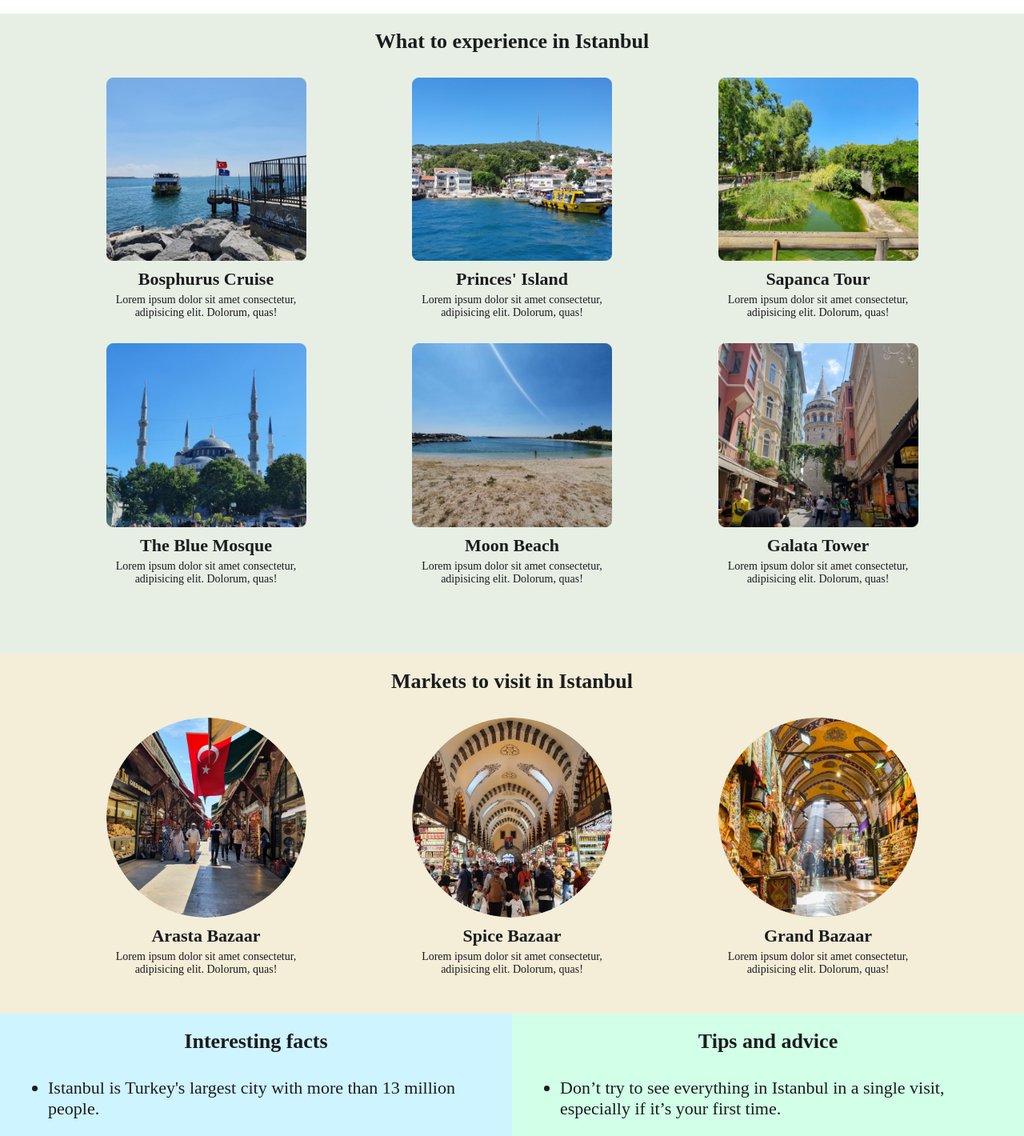
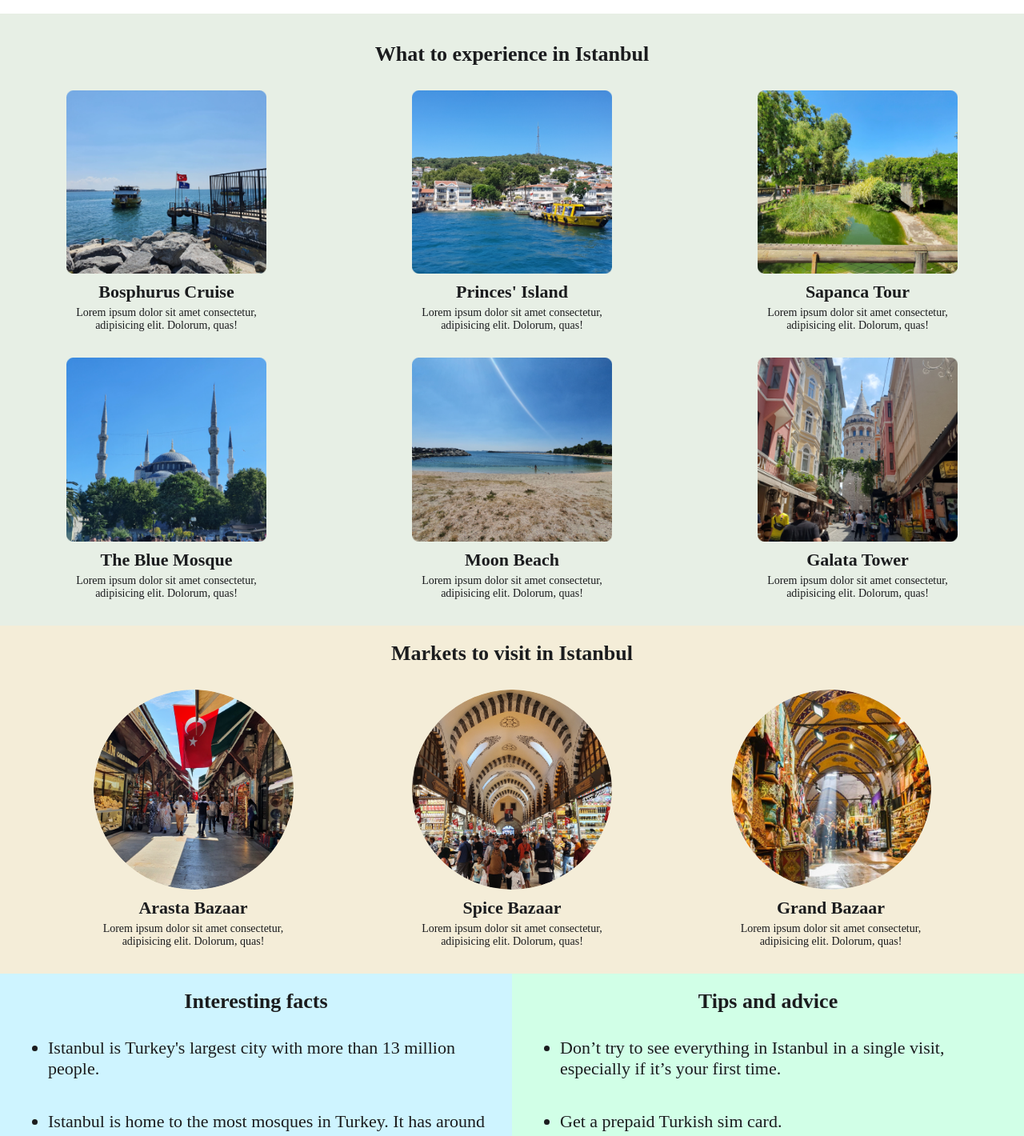
Before and after one commit to amar-ashfaq/HolidayHomepage, a plain HTML site: page index.html in a window 1280 px wide. Shown: the part 1131-2551 px from the top of the page at 80% size. Drawn offline with Linux system fonts and the light colour scheme.

Commit message:
Fixed the main section and lower main section

```diff
--- a/index.html
+++ b/index.html
@@ -49,8 +49,8 @@
             quas!
           </p>
         </div>
-      </div>
-      <div class="main-section-images-row">
+        <!-- </div>
+      <div class="main-section-images-row"> -->
         <div class="experience-img-card">
           <img src="images/The Blue Mosque.png" class="experience-img" />
           <h2 class="experience-name">The Blue Mosque</h2>
--- a/styles.css
+++ b/styles.css
@@ -39,22 +39,24 @@ body {
 /* ----- MAIN SECTION ----- */
 #main-section {
     width: 100%;
-    height: 800px;
+    /* height: 800px; */
     background: #e7efe5;
 }
 
 #main-body-title {
+    font-size: 1.625rem;
     font-weight: 600;
     margin-top: 0;
-    padding-top: 20px;
-    font-size: 26px;
+    padding-top: 1.384em;
 }
 
 /* body */
 .main-section-images-row {
     display: flex;
     justify-content: space-evenly;
-    margin-top: 30px;
+    margin-top: 1.875em;
+    flex-wrap: wrap;
+    column-gap: 2em;
 }
 
 .experience-img-card {
@@ -62,6 +64,8 @@ body {
     flex-direction: column;
     justify-content: center;
     align-items: center;
+    flex-basis: 30%;
+    margin-bottom: 2em;
 }
 
 .experience-img {
@@ -93,7 +97,7 @@ body {
 /* ----- LOWER SECTION ----- */
 #lower-main-section {
     width: 100%;
-    height: 450px;
+    /* height: 450px; */
     background: #f4edd8;
 }
 
@@ -108,6 +112,8 @@ body {
     display: flex;
     justify-content: space-evenly;
     margin-top: 30px;
+    flex-wrap: wrap;
+    column-gap: 2em;
 }
 
 .market-img-card {
@@ -115,6 +121,7 @@ body {
     flex-direction: column;
     justify-content: center;
     align-items: center;
+    margin-bottom: 2em;
 }
 
 .market-img {
@@ -147,7 +154,7 @@ body {
     display: flex;
     justify-content: center;
     margin-top: 0;
-    height: 600px;
+    /* height: 600px; */
 }
 
 li {
@@ -222,6 +229,7 @@ li {
 
 /* ----- MEDIA QUERIES ----- */
 @media (min-width: 768px) {
+    /* ----- HERO SECTION ----- */
     #hero-body-text {
         width: 900px;
         font-size: 1.25rem;
@@ -229,11 +237,12 @@ li {
 }
 
 @media (max-width: 767px) {
+    /* ----- HERO SECTION ----- */
     #hero-body-text {
         width: 600px;
     }
 
     #hero-title {
-        font-size: 1.75rem;
+        font-size: 1.5rem;
     }
 }
```
